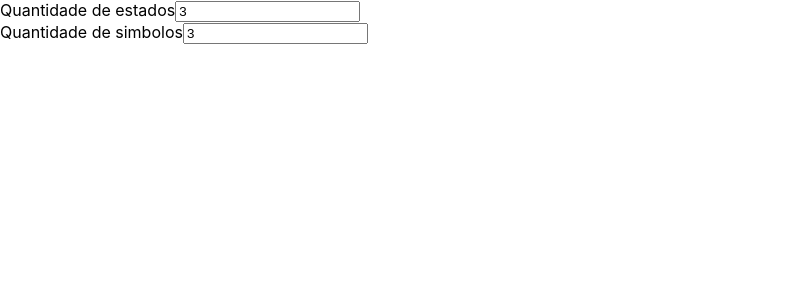
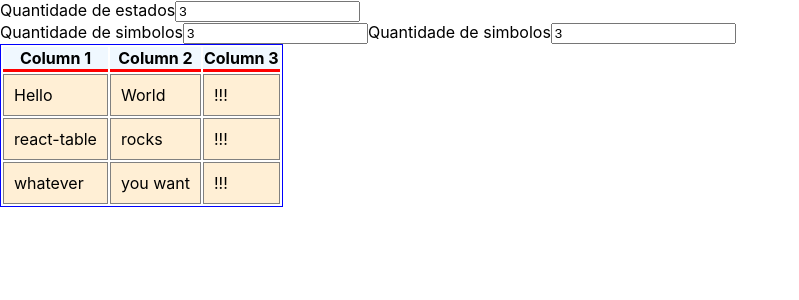
Before and after one commit to Wenderson-P/dfa-2-rg, a React (Create React App) app in the folder afd-2-rg/: page / in a window 1280 px wide. Shown: the top 300 px of the page, without its empty margins (0-799 px from the left). Built offline with nearby package versions, Linux system fonts and the light colour scheme.

Commit message:
setting up react table lib

```diff
--- a/afd-2-rg/src/App.js
+++ b/afd-2-rg/src/App.js
@@ -1,6 +1,8 @@
 import './App.css';
 
-import {useReducer} from 'react';
+import { useReducer } from 'react';
+import React from 'react';
+import { useTable } from 'react-table'
 
 function App() {
   const INITIAL_STATE = {
@@ -27,6 +29,54 @@ function App() {
   }
 
 
+  const data = React.useMemo(
+    () => [
+      {
+        col1: 'Hello',
+        col2: 'World',
+        col3: '!!!'
+      },
+      {
+        col1: 'react-table',
+        col2: 'rocks',
+        col3: '!!!'
+      },
+      {
+        col1: 'whatever',
+        col2: 'you want',
+        col3: '!!!'
+      },
+    ],
+    []
+  )
+
+  const columns = React.useMemo(
+    () => [
+      {
+        Header: 'Column 1',
+        accessor: 'col1', // accessor is the "key" in the data
+      },
+      {
+        Header: 'Column 2',
+        accessor: 'col2',
+      },
+      {
+        Header: 'Column 3',
+        accessor: 'col3'
+      }
+    ],
+    []
+  )
+
+  const {
+    getTableProps,
+    getTableBodyProps,
+    headerGroups,
+    rows,
+    prepareRow,
+  } = useTable({ columns, data })
+
+
   return (
     <div>
       <div>
@@ -39,7 +89,61 @@ function App() {
           value={state.symbols}
           onChange={(e) => handleInputChange( e.target.value,'symbols')}
         />
+        <label>Quantidade de simbolos</label>
+        <input
+          type="number"
+          value={state.symbols}
+          onChange={(e) => handleInputChange( e.target.value,'symbols')}
+        />
       </div>
+
+
+      <table {...getTableProps()} style={{ border: 'solid 1px blue' }}>
+       <thead>
+         {headerGroups.map(headerGroup => (
+           <tr {...headerGroup.getHeaderGroupProps()}>
+             {headerGroup.headers.map(column => (
+               <th
+                 {...column.getHeaderProps()}
+                 style={{
+                   borderBottom: 'solid 3px red',
+                   background: 'aliceblue',
+                   color: 'black',
+                   fontWeight: 'bold',
+                 }}
+               >
+                 {column.render('Header')}
+               </th>
+             ))}
+           </tr>
+         ))}
+       </thead>
+       <tbody {...getTableBodyProps()}>
+         {rows.map(row => {
+           prepareRow(row)
+           return (
+             <tr {...row.getRowProps()}>
+               {row.cells.map(cell => {
+                 return (
+                   <td
+                     {...cell.getCellProps()}
+                     style={{
+                       padding: '10px',
+                       border: 'solid 1px gray',
+                       background: 'papayawhip',
+                     }}
+                   >
+                     {cell.render('Cell')}
+                   </td>
+                 )
+               })}
+             </tr>
+           )
+         })}
+       </tbody>
+     </table>
+
+
     </div>
   );
 }
```
